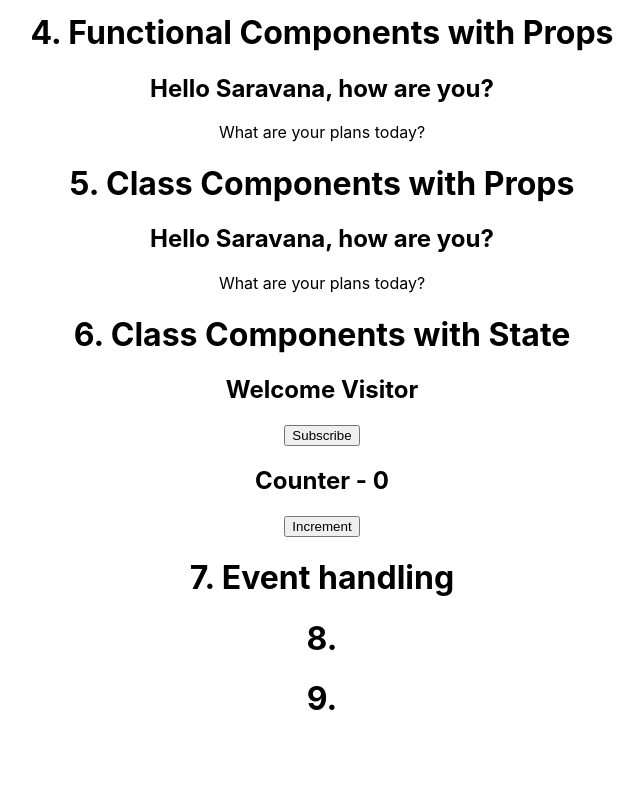
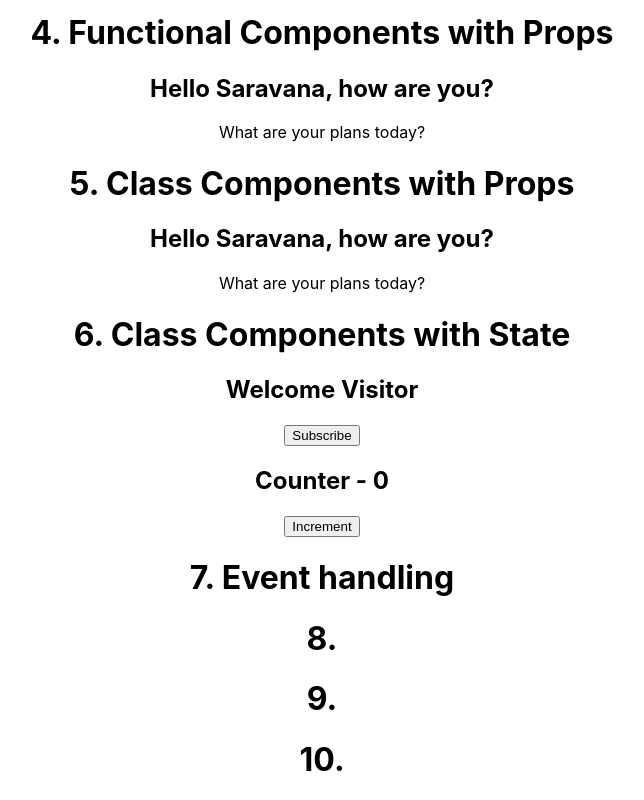
Before and after one commit to lewafa/ReactJs, a React (Create React App) app in the folder hello-world/: page / in a window 1280 px wide. Shown: the part 341-1141 px from the top of the page, without its empty margins (318-962 px from the left). Before the commit the page ends 1081 px from the top, so only its background shows below. Built offline with nearby package versions, Linux system fonts and the light colour scheme.

Commit message:
develop commit 3

```diff
--- a/hello-world/src/App.js
+++ b/hello-world/src/App.js
@@ -40,6 +40,8 @@ function App() {
       <h1>8. </h1>
 
       <h1>9. </h1>
+
+      <h1>10. </h1>
     </div>
   );
 }
```
